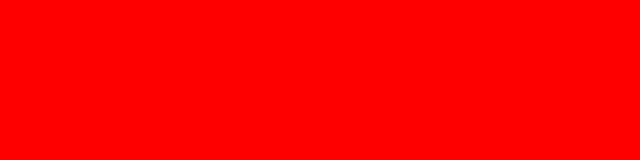
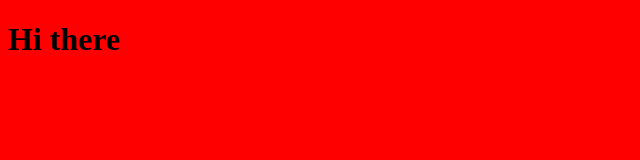
Before and after one commit to aarivtmk/gitProject, a plain HTML site: page index.html in a window 1280 px wide. Shown: the whole page, without its empty margins (0-640 px from the left). Drawn offline with Linux system fonts and the light colour scheme.

Commit message:
Commit from new author

```diff
--- a/index.html
+++ b/index.html
@@ -6,5 +6,7 @@
     <link rel="stylesheet" href="style.css" />
     <title>Document</title>
   </head>
-  <body></body>
+  <body>
+    <h1>Hi there</h1>
+  </body>
 </html>
```
